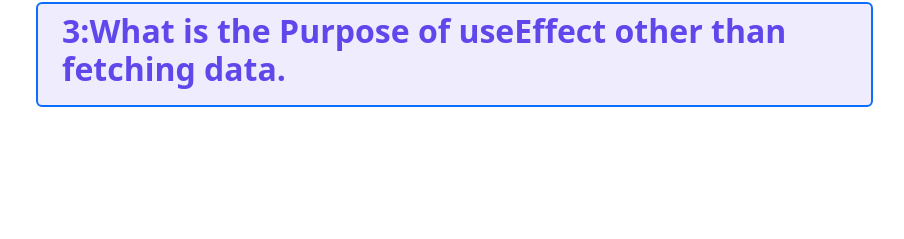
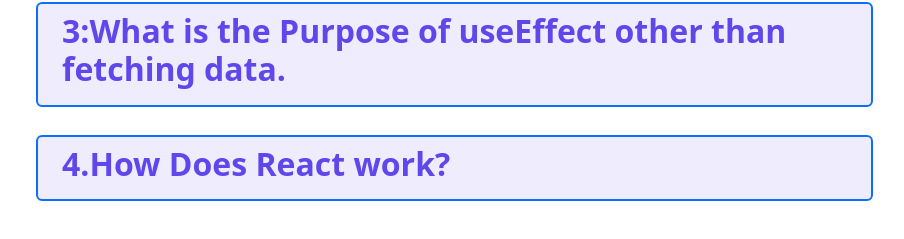
Before and after one commit to JonaiedHasan/nine-test, a React (Vite) app: page / in a window 1280 px wide. Shown: the part 3832-4071 px from the top of the page, without its empty margins (46-950 px from the left). Before the commit the page ends 3987 px from the top, so only its background shows below. Built offline with nearby package versions, Linux system fonts and the light colour scheme.

Commit message:
Answer the 4th question

```diff
--- a/src/component/Question/Question.jsx
+++ b/src/component/Question/Question.jsx
@@ -5,6 +5,7 @@ const Question = () => {
   const [open, setOpen] = useState(false);
   const [open2, setOpen2] = useState(false);
   const [open3, setOpen3] = useState(false);
+  const [open4, setOpen4] = useState(false);
   return (
     <div>
       <>
@@ -66,7 +67,25 @@ const Question = () => {
         </div>
       </Collapse>
     </>
-
+    <br />
+      <>
+     <div className='question  ps-4 border border-primary border-2  rounded p-2  mt-1 w-75 '>
+     <h2 className='fw-bolder'
+        onClick={() => setOpen4(!open4)}
+        aria-controls="example-collapse-text"
+        aria-expanded={open4}
+      >
+       4.How Does React work?
+      </h2>
+     </div>
+      <Collapse in={open4}>
+        <div className='ans  border border-primary mt-1 rounded p-2' id="example-collapse-text">
+          <h4>
+          React is a JavaScript library for building user interfaces. It works by allowing developers to define components that represent parts of the UI, which can be composed together to build complex UIs. React automatically re-renders components and updates the DOM when a component's state changes. It also provides lifecycle methods to control component behavior, and can be used with other tools and frameworks to build full-featured applications.
+          </h4>
+        </div>
+      </Collapse>
+    </>
 
 
     </div>
```
